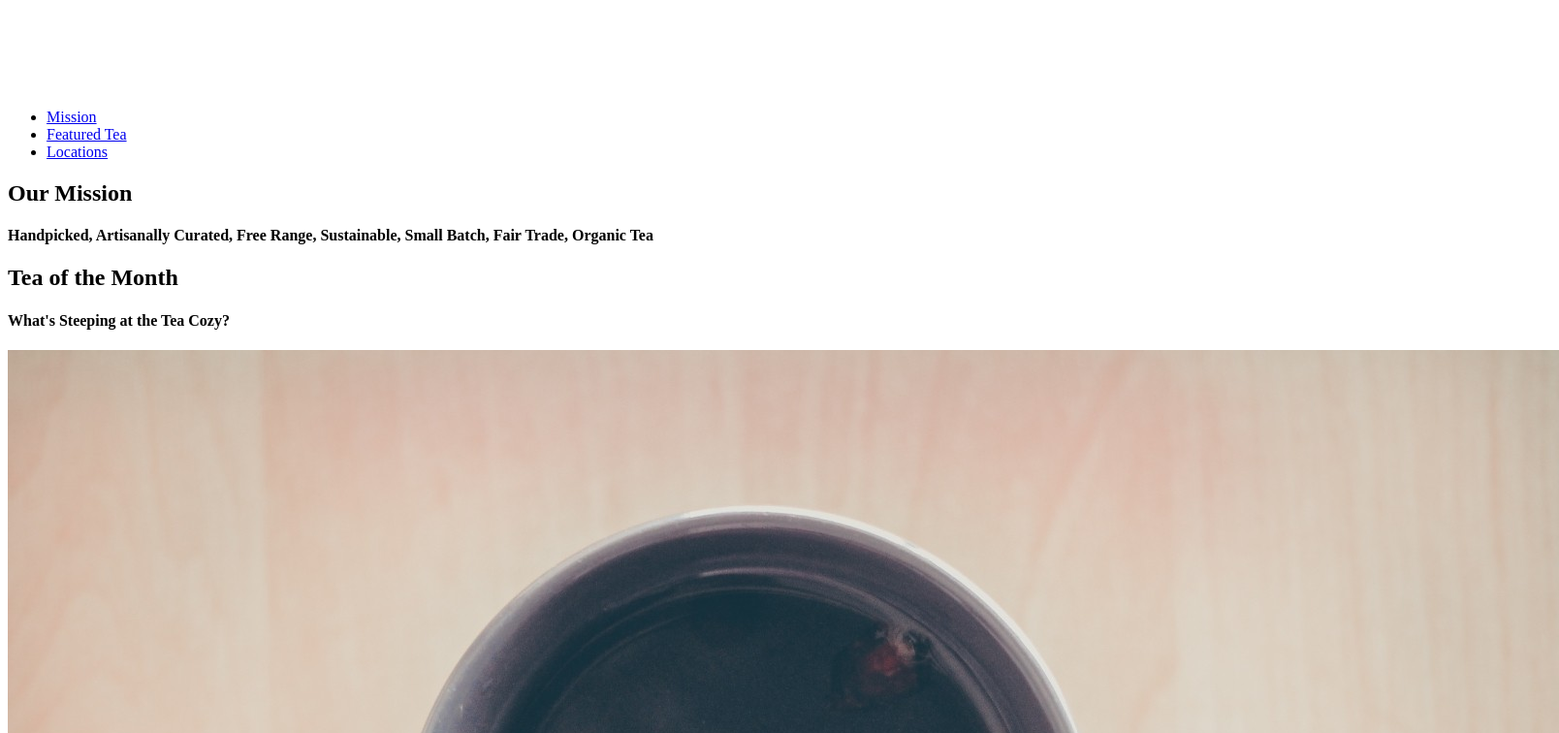
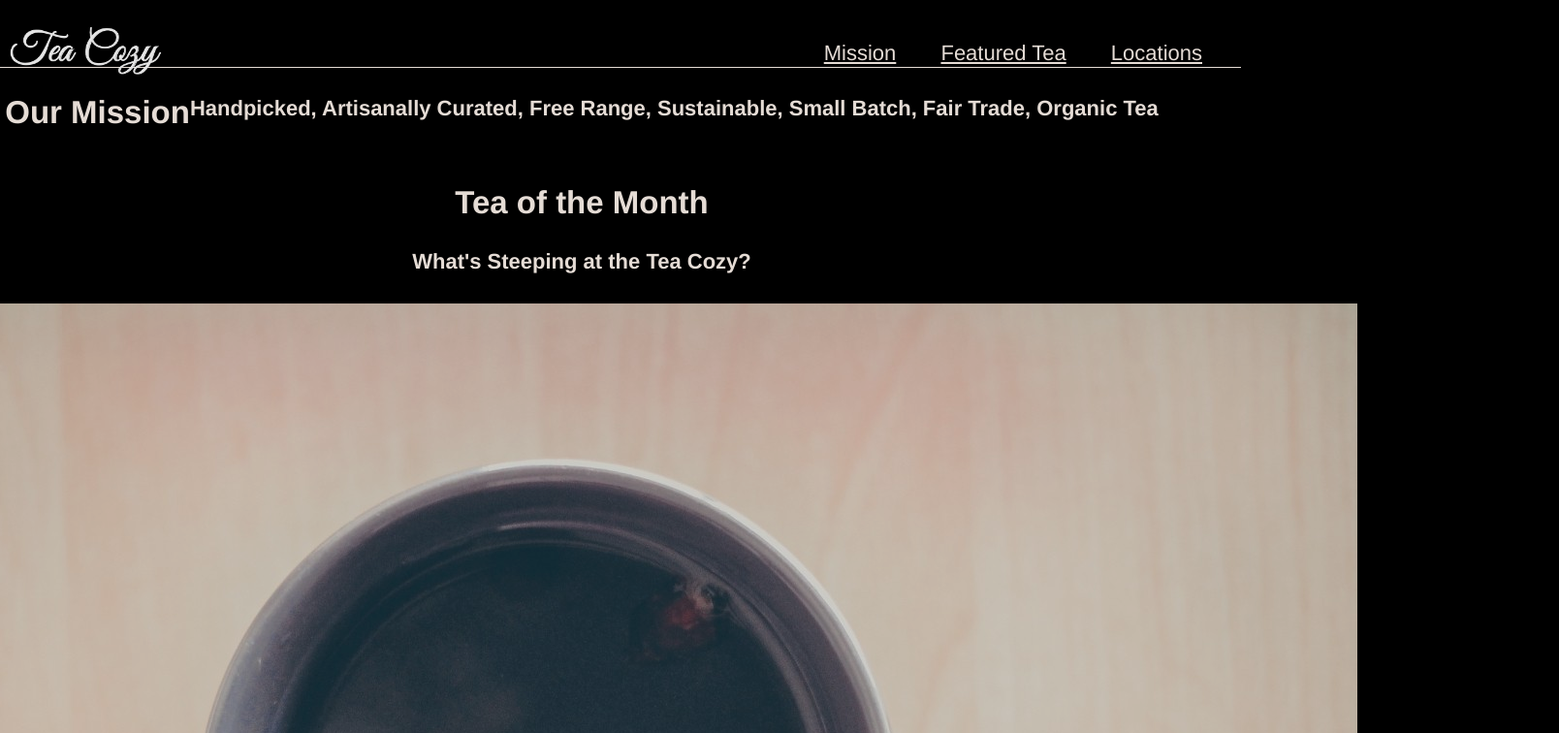
Before and after one commit to ermistr/teacozy, a plain HTML site: page index.html in a window 1280 px wide. Shown: the top 756 px of the page at 97% size, 1608 px wide, since content can reach past the window. Drawn offline with Linux system fonts and the light colour scheme.

Commit message:
Add header css

```diff
--- a/index.html
+++ b/index.html
@@ -20,6 +20,7 @@
       </nav>
     </header>
     <!---Content--->
+    <div class="content">
       <!---Our Mission--->
       <div id="mission" class="flex mission">
         <h2>Our Mission</h2>
@@ -81,9 +82,11 @@
         <h2>The Tea Cozy</h2>
         <h5><a href="mailto:contact@theteacozy.com">contact@theteacozy.com</a></h5>
       </div>
+    </div>
       <!---Footer--->
     <footer>
         <h5>copyright The Tea Cozy 2017</h5>
     </footer>
+
   </body>
 </html>
--- a/resources/css/style.css
+++ b/resources/css/style.css
@@ -0,0 +1,45 @@
+a {
+  color: seashell;
+}
+body {
+  font-family: Helvetica, sans-serif;
+  font-size: 22px;
+  color: seashell;
+  background-color: black;
+  margin: 0;
+  opacity: 0.9;
+  text-align: center;
+}
+.flex {
+  display: flex;
+  justify-content: center;
+  flex-wrap: wrap;
+}
+
+/***Header***/
+header {
+  background-color: black;
+  height: 69px;
+  width: 100%;
+  position: fixed;
+  align-items: center;
+  border-bottom: 1px solid seashell;
+  z-index: 10;
+}
+.logo img{
+  height: 50px;
+  padding-left: 10px;
+}
+nav {
+  text-align: right;
+  flex-grow: 1;
+}
+nav ul, li {
+  display: inline-block;
+  padding: 10px 20px;
+}
+/***body***/
+.content {
+  padding-top: 70px;
+  width: 1200px;
+}
```
Lines whose indentation alone changed are shown as unchanged.
